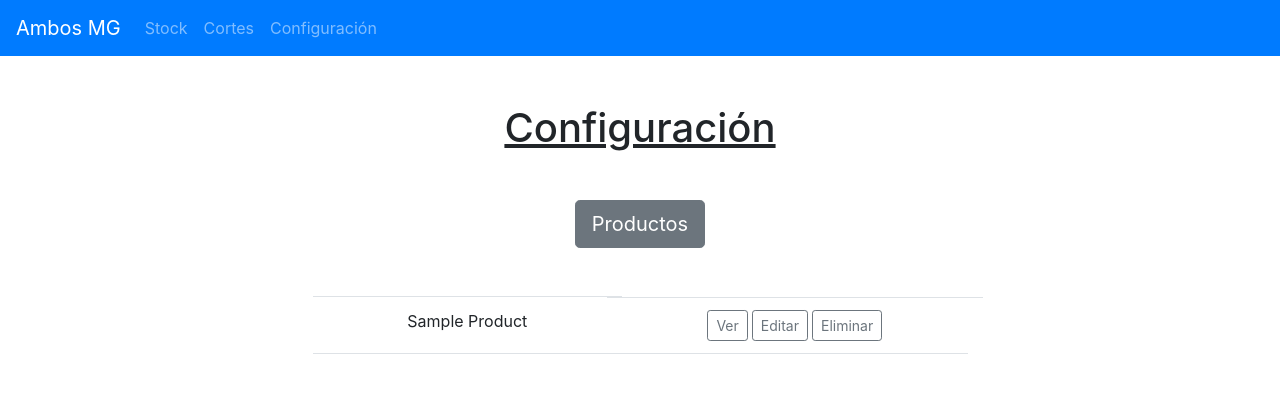
After one commit to feldmatias/stockAmbosMG, a Django app: page /productos/configuracion in a window 1280 px wide. The commit adds this page. Shown: the top 393 px of the page. Run offline with Django 3.2, Linux system fonts and the light colour scheme; tables that the repository leaves empty hold one stand-in row (values such as "Sample post"); some libraries are stand-ins or nearby versions.

Commit message:
list and delete products

```diff
--- a/AmbosMG/urls.py
+++ b/AmbosMG/urls.py
@@ -20,6 +20,7 @@ from Base.views.base_view import BaseView
 urlpatterns = [
     path('stock/', include('Stock.urls', namespace='stock')),
     path('cortes/', include('Manufactures.urls', namespace='manufactures')),
+    path('productos/', include('Products.urls', namespace='products')),
     path('configuracion/', include('Config.urls', namespace='config')),
     path('usuarios/', include('django.contrib.auth.urls')),
     path('', BaseView.as_view(), name='default')
--- a/Config/templates/config/index.html
+++ b/Config/templates/config/index.html
@@ -9,12 +9,14 @@
     <div class="text-center my-5">
 
         {% for item in items %}
-            <a class="btn {% if item.active in request.get_full_path %} btn-secondary {% else %} btn-outline-secondary {% endif %} mt-3 mx-3 btn-lg"
+            <a class="btn {% if item.active in request.get_full_path %} btn-secondary {% else %} btn-outline-secondary {% endif %} mx-3 btn-lg"
                href="{% url item.url %}">{{ item.name }}</a>
         {% endfor %}
 
     </div>
 
+    {% include "common/flash_messages.html" %}
+
     {% block config_content %}
     {% endblock %}
 {% endblock %}
--- a/Config/templatetags/config_items.py
+++ b/Config/templatetags/config_items.py
@@ -8,7 +8,7 @@ def config_items():
     return [
         {
             'name': 'Productos',
-            'url': 'stock:index',
+            'url': 'products:config',
             'active': 'productos/'
         }
     ]
--- /dev/null
+++ b/Products/templates/products/config_list.html
@@ -0,0 +1,27 @@
+{% extends 'config/index.html' %}
+
+{% block config_content %}
+
+    <div class="row justify-content-center text-center">
+        <table class="table table-hover w-50">
+
+            {% for product in products %}
+                <tr>
+                    <td scope="row" class="px-5">{{ product|title }}</td>
+
+                    <td scope="row" class="px-5 row justify-content-center">
+                        <a  href="" class="btn btn-outline-secondary btn-sm mr-1">Ver</a>
+                        <a  href="" class="btn btn-outline-secondary btn-sm mr-1">Editar</a>
+                        {% include 'common/delete_button.html' with url='products:delete' id=product.id class='btn-outline-secondary btn-sm' %}
+                    </td>
+                </tr>
+            {% endfor %}
+
+            <tr>
+                <td class="p-0" colspan="999"></td>
+            </tr>
+
+        </table>
+    </div>
+
+{% endblock %}
--- /dev/null
+++ b/Products/urls.py
@@ -0,0 +1,11 @@
+from django.urls import path
+
+from Products.views.product_config_list_view import ProductConfigListView
+from Products.views.product_delete_view import ProductDeleteView
+
+app_name = 'products'
+
+urlpatterns = [
+    path('configuracion', ProductConfigListView.as_view(), name='config'),
+    path('configuracion/eliminar/<int:id>', ProductDeleteView.as_view(), name='delete'),
+]
--- a/Products/views.py
+++ /dev/null
@@ -1,3 +0,0 @@
-from django.shortcuts import render
-
-# Create your views here.
--- /dev/null
+++ b/Products/views/product_config_list_view.py
@@ -0,0 +1,10 @@
+from django.views.generic import ListView
+
+from Products.models import Product
+
+
+class ProductConfigListView(ListView):
+    template_name = 'products/config_list.html'
+    model = Product
+    context_object_name = 'products'
+    ordering = ['id']
```
Also changed, not shown: Products/views/product_delete_view.py (added, +15 -0 lines), Products/views/__init__.py (added).
